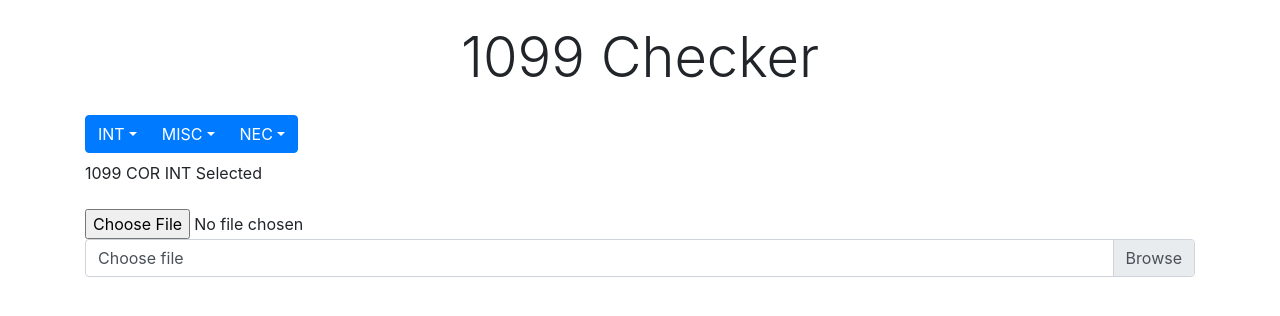
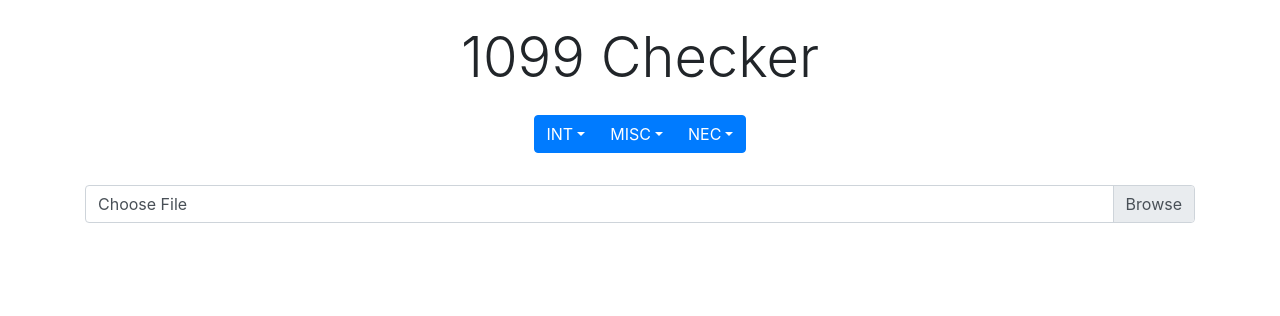
Before and after one commit to thekkathy/1099-Checker, a React (Create React App) app in the folder client/: page / in a window 1280 px wide. Shown: the top 316 px of the page. Built offline with nearby package versions, Linux system fonts and the light colour scheme.

Commit message:
made select file button prettier

```diff
--- a/client/src/components/App.js
+++ b/client/src/components/App.js
@@ -2,7 +2,7 @@ import React, { useState } from 'react';
 import FileUploadAndChecker from './FileUploadAndChecker';
 
 const App = () => {
-  const [formType, setFormType] = useState("cor_int")
+  const [formType, setFormType] = useState(null)
 
   const formNames = {
     'cor_int': '1099 COR INT',
@@ -22,8 +22,9 @@ const App = () => {
 
       {/* Menu to select which form to check */}
       <div className="container">
+        <div className="container">
           <div className="row my-2">
-          <div className="btn-group" role="group" aria-label="Choose Form Type">
+            <div className="btn-group mx-auto" role="group" aria-label="Choose Form Type">
               {/* Select INT type form */}
               <div className="btn-group" role="group">
                 <button id="INT" type="button" className="btn btn-primary dropdown-toggle" data-toggle="dropdown" aria-haspopup="true" aria-expanded="false">
@@ -57,13 +58,16 @@ const App = () => {
             </div>
           </div>
           <div className="row my-2">
-          {formNames[formType]} Selected
+            <div className="container d-flex justify-content-center">
+              {formType ? `Selected ${formNames[formType]} for checking` : null}
+            </div>
+        </div>
         </div>
         <div className="row my-4">
           <FileUploadAndChecker formType={formType} />
         </div>
       </div>
-    </div>
+    </div >
   );
 }
 
--- a/client/src/components/FileUploadAndChecker.js
+++ b/client/src/components/FileUploadAndChecker.js
@@ -7,6 +7,8 @@ export const FileUploadAndChecker = ({ formType }) => {
     // true = formated correctly
     // false = formated incorrectly
     const [message, setMessage] = useState([]);
+    // name of uploaded file
+    const [fileName, setFileName] = useState('Choose File')
 
     const types = ['application/vnd.ms-excel', 'application/vnd.openxmlformats-officedocument.spreadsheetml.sheet', 'application/vnd.ms-excel']
 
@@ -208,14 +210,13 @@ export const FileUploadAndChecker = ({ formType }) => {
     return (
         <Fragment>
 
-            <input type="file" onChange={(e) => {
-                const file = e.target.files[0];
-                readExcel(file);
-            }} />
-
             <div className="custom-file mb-3">
-                <input type="file" className="custom-file-input" id="customFile" name="filename" />
-                <label class="custom-file-label" for="customFile">Choose file</label>
+                <input type="file" className="custom-file-input" id="customFile" name="filename" onChange={(e) => {
+                    const file = e.target.files[0];
+                    setFileName(file.name);
+                    readExcel(file);
+                }} />
+                <label class="custom-file-label" for="customFile">{fileName}</label>
             </div>
 
             {message ? message.map(reqs => (
```
Also changed, not shown: 1 other file (tests, documents, lock files or other folders). Lines whose indentation alone changed are shown as unchanged.
